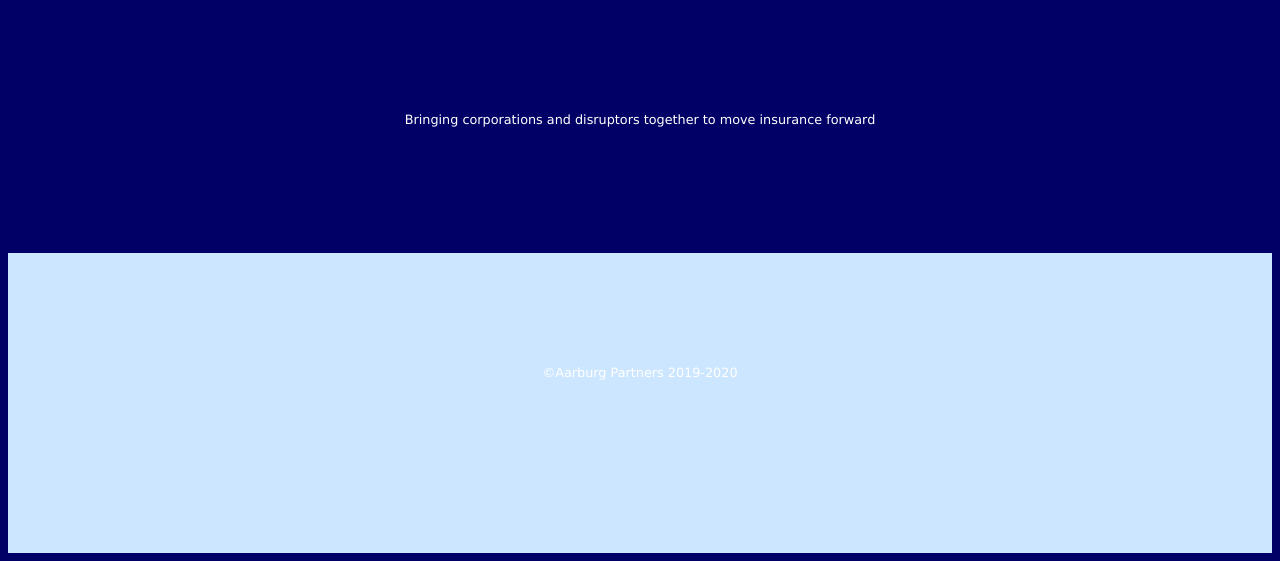
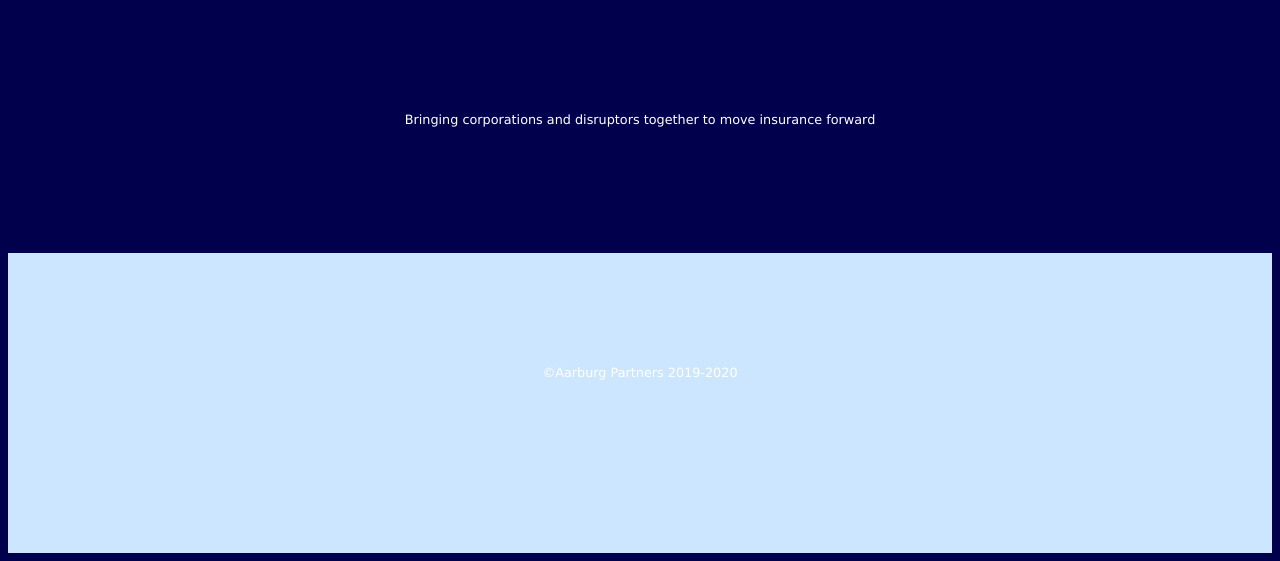
Before and after one commit to jproeve/website, a plain HTML site: page index.html in a window 1280 px wide. Shown: the part 254-815 px from the top of the page. Drawn offline with Linux system fonts and the light colour scheme.

Commit message:
Update style.css

```diff
--- a/style.css
+++ b/style.css
@@ -1,5 +1,5 @@
 body {
-	background-color: #000066;
+	background-color: #00004D;
 }
 
 h1 {
```
